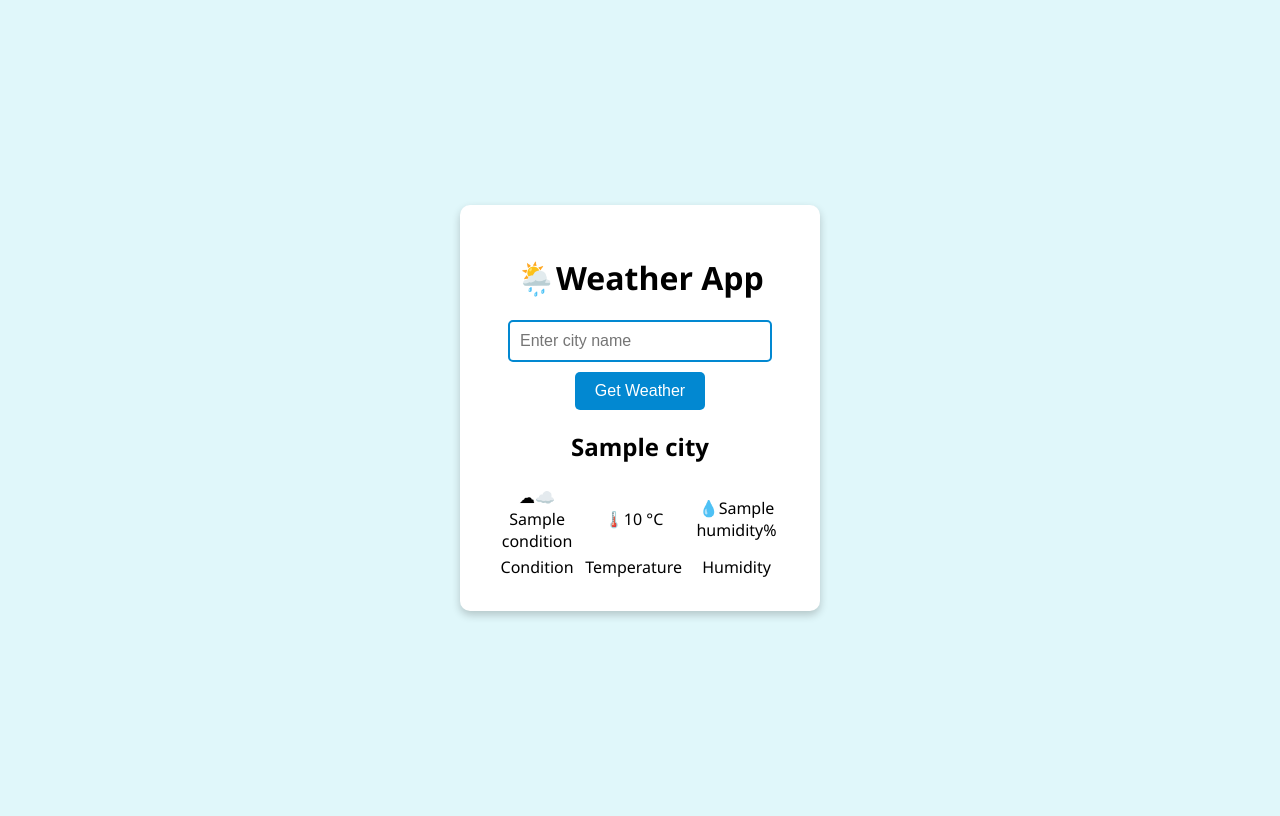
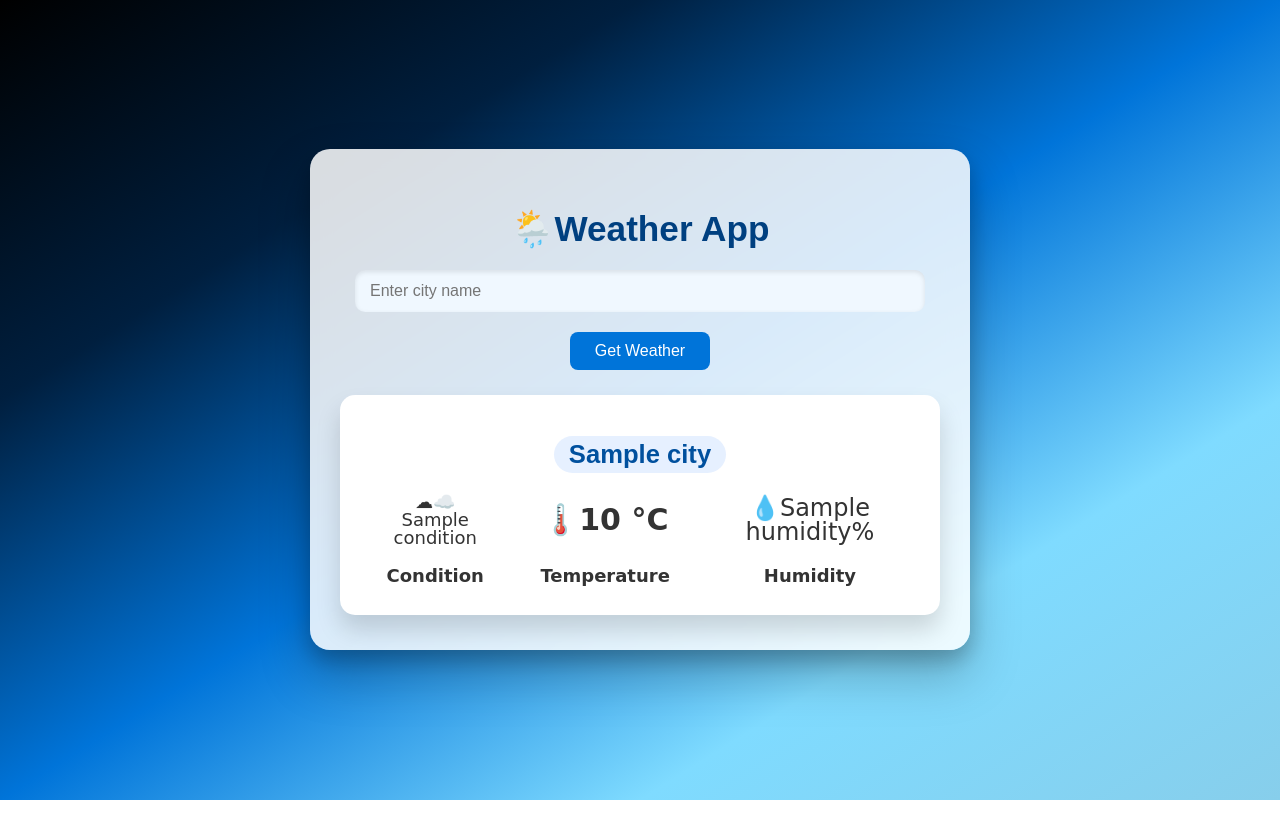
Before and after one commit to Tanayajadhav1/weather-app, a Flask app: template templates/index.html in a window 1280 px wide. Run offline with Flask 3, Linux system fonts and the light colour scheme; the template is opened without the code that fills it: most values are stand-ins (such as "Sample title", 1, 10 or a date in 2020).

Commit message:
Updated  UI

```diff
--- a/static/style.css
+++ b/static/style.css
@@ -1,43 +1,140 @@
 body {
-    font-family: 'Segoe UI', sans-serif;
-    background: #e0f7fa;
+    margin: 0;
+    padding: 0;
+    font-family: 'Poppins', sans-serif;
+    background: linear-gradient(to bottom right, #000000, #001f3f, #0074D9, #7FDBFF, #87CEEB);
+    height: 100vh;
     display: flex;
     justify-content: center;
     align-items: center;
-    height: 100vh;
+    color: #ffffff;
+}
+.container {
+    background: rgba(255, 255, 255, 0.85); /* More transparent for contrast */
+    padding: 35px 30px;
+    border-radius: 20px;
+    backdrop-filter: blur(12px);  /* This adds depth */
+    box-shadow:
+        0 10px 20px rgba(0, 0, 0, 0.2),
+        0 25px 50px rgba(0, 0, 0, 0.25);  /* Stronger multi-layered shadows */
+    text-align: center;
+    width: 600px;
+    transition: transform 0.3s ease, box-shadow 0.3s ease;
+    animation: pop-in 0.5s ease-out;
 }
 
-.container {
-    background: white;
-    padding: 30px;
-    border-radius: 10px;
-    box-shadow: 0 4px 8px rgba(0, 0, 0, 0.2);
-    text-align: center;
-    width: 300px;
+
+@keyframes pop-in {
+    from {
+        transform: scale(0.95);
+        opacity: 0;
+    }
+    to {
+        transform: scale(1);
+        opacity: 1;
+    }
 }
 
-input {
-    width: 80%;
-    padding: 10px;
-    margin-bottom: 10px;
-    border: 2px solid #0288d1;
-    border-radius: 5px;
-    font-size: 16px;
+h1 {
+    font-size: 2.2rem;
+    color: #004080;
+    margin-bottom: 20px;
+    font-weight: 700;
 }
 
-button {
-    padding: 10px 20px;
-    background-color: #0288d1;
-    color: white;
+/* Input Field */
+input[type="text"] {
+    width: 90%;
+    padding: 12px 15px;
     border: none;
-    border-radius: 5px;
-    font-size: 16px;
+    border-radius: 10px;
+    font-size: 1rem;
+    background-color: #f0f8ff;
+    box-shadow: inset 0 2px 5px rgba(0, 0, 0, 0.1);
+    margin-bottom: 20px;
+    outline: none;
+    transition: 0.2s ease;
 }
 
-.result {
-    margin-top: 20px;
+input[type="text"]:focus {
+    border: 2px solid #0074D9;
+    background-color: #e6f2ff;
 }
 
+/* Button */
+button {
+    background-color: #0074D9;
+    color: #fff;
+    border: none;
+    padding: 10px 25px;
+    font-size: 1rem;
+    border-radius: 8px;
+    cursor: pointer;
+    transition: background 0.3s ease;
+}
+
+button:hover {
+    background-color: #005fa3;
+}
+
+/* Weather Output Box */
+.result,
 .error {
-    color: red;
+    margin-top: 25px;
+    background: #ffffff;
+    border-radius: 15px;
+    padding: 20px;
+    box-shadow: 0 15px 25px rgba(0, 0, 0, 0.15);
+    color: #333;
+    font-size: 1.05rem;
+    line-height: 1.0;
+    font-family: 'Comic Sans MS';
 }
+
+.result h2 {
+  font-size: 1.6rem;
+  font-weight: 700;
+  color: #00509e;
+  background: #e6f0ff;
+  padding: 6px 15px;
+  border-radius: 20px;
+  display: inline-block;
+  margin-bottom: 10px;
+  font-family: Arial, Helvetica, sans-serif;
+}
+
+table {
+    margin: auto; /* Centers the table */
+    border-collapse: collapse; /* Removes row spacing */
+}
+
+td {
+    padding: 10px; /* Adds spacing for better readability */
+    font-size: 24px; /* Makes values big */
+    text-align: center; /* Centers text */
+}
+
+.result-text {
+    font-weight: bold; /* Makes text bold */
+    font-family: "Comic Sans MS", cursive, sans-serif; /* Sets comic font */
+    font-size: 18px; /* Makes text smaller than values */
+}
+
+.temp {
+    font-size: 30px; /* Makes temperature the biggest */
+    font-weight: bold;
+}
+
+table td:nth-child(2) {
+    padding-left: 30px;
+    padding-right: 30px; /* Adds 30px spacing between columns */
+}
+
+tr {
+    display: table-row;
+}
+
+.condition
+{
+    font-size: large;
+}
```
